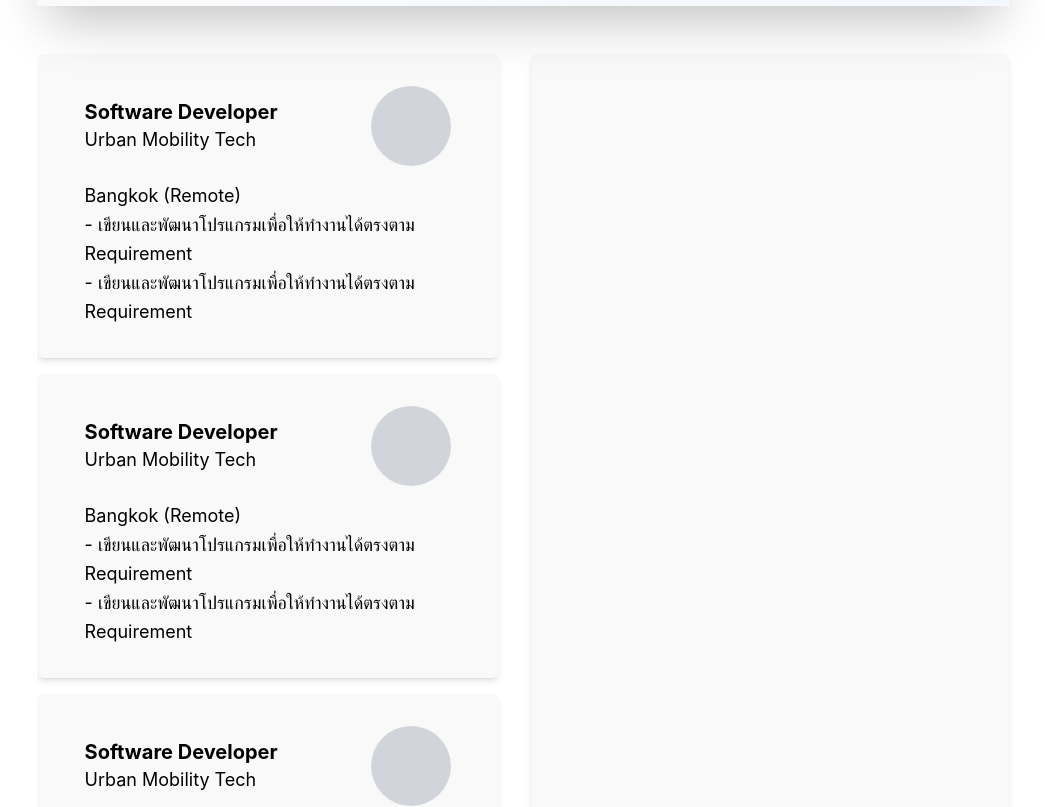
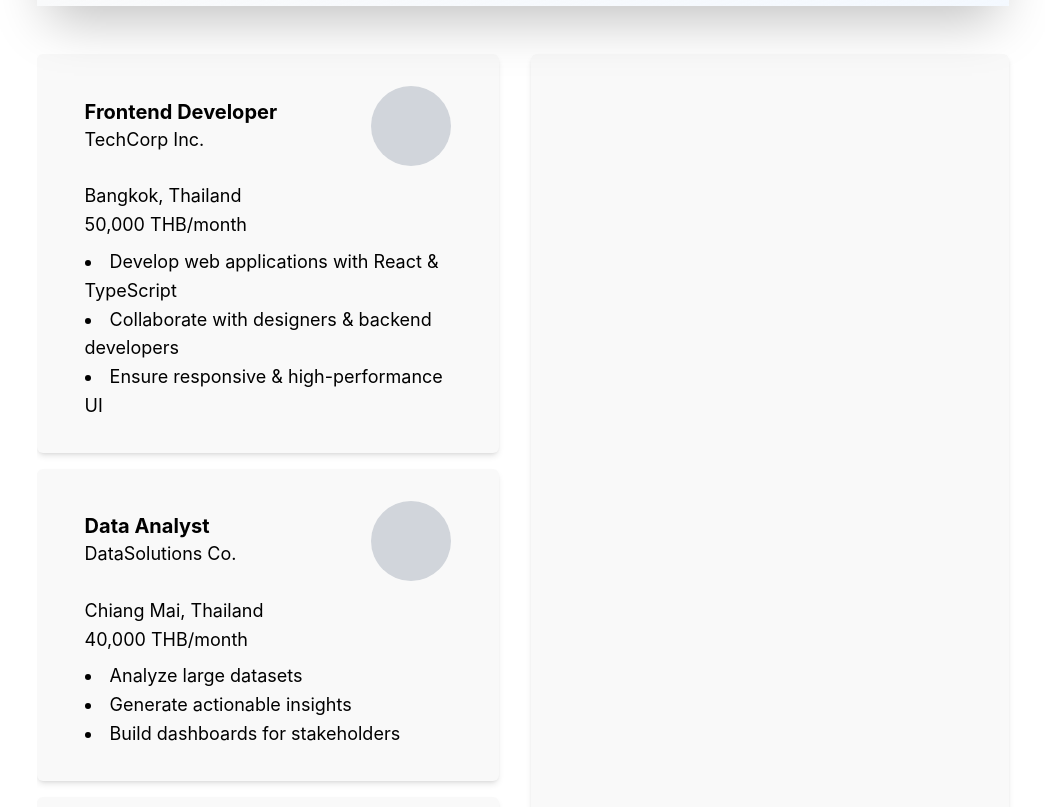
Before and after one commit to KU-jobapp-guys/KU-Seek, a Vue app in the folder frontend/: page /student/explore-job in a window 1280 px wide. Shown: the part 580-1387 px from the top of the page, without its empty margins (117-1162 px from the left). Built offline with nearby package versions, Linux system fonts and the light colour scheme.

Commit message:
add mockup job data

```diff
--- /dev/null
+++ b/frontend/src/assets/type.ts
@@ -0,0 +1,20 @@
+export interface Job {
+  company: string;
+  role: string;
+  location: string;
+  postTime: Date;
+  description: string;
+  highlights: string[];
+  jobType: string;
+  skills: string[];
+  salary: string;
+}
+
+
+export type FilterKeys =
+| 'role'
+| 'tags'
+| 'company'
+| 'jobLevel'
+| 'location'
+| 'jobType'
--- a/frontend/src/components/jobBoard/FilterBox.vue
+++ b/frontend/src/components/jobBoard/FilterBox.vue
@@ -16,7 +16,7 @@ const filters = reactive<Filters>({
 })
 
 const emit = defineEmits<{
-  (e: 'filtersChanged', filters: Partial<Filters>): void
+  (e: 'applyFilter', filters: Partial<Filters>): void
 }>()
 
 const allFields = [...dropdownConfig, ...textConfig]
@@ -35,8 +35,7 @@ onMounted(() => {
 })
 
 const applyFilters = () => {
-  console.log('options:', { ...filters })
-  emit('filtersChanged', filters)
+  emit('applyFilter', filters)
 }
 
 const clearFilters = () => {
--- a/frontend/src/components/jobBoard/JobBox.vue
+++ b/frontend/src/components/jobBoard/JobBox.vue
@@ -1,20 +1,27 @@
 <script setup lang="ts">
-const job = defineProps()
+import type { Job } from '@/assets/type';
+
+const props = defineProps<{ job: Job }>();
+const { job } = props;
+
 </script>
+
 
 <template>
   <div class="h-full bg-[#F9F9F9] px-12 py-8 w-full mb-4 rounded-md shadow-md">
     <div class="flex justify-between items-center mb-4">
       <div>
-        <p class="text-xl font-bold">Software Developer</p>
-        <p>Urban Mobility Tech</p>
+        <p class="text-xl font-bold">{{ job.role }}</p>
+        <p>{{ job.company }}</p>
       </div>
       <div class="bg-gray-300 w-20 h-20 rounded-full" />
     </div>
-    <p>Bangkok (Remote)</p>
-    <div>
-    <p>- เขียนและพัฒนาโปรแกรมเพื่อให้ทำงานได้ตรงตาม Requirement</p>
-    <p>- เขียนและพัฒนาโปรแกรมเพื่อให้ทำงานได้ตรงตาม Requirement</p>
-    </div>
+    <p>{{ job.location }}</p>
+    <p>{{ job.salary }}</p>
+    <ul class="list-disc list-inside mt-2">
+      <li v-for="value in job.highlights">
+        {{ value }}
+      </li>
+    </ul>
   </div>
 </template>
--- /dev/null
+++ b/frontend/src/data/mockJobs.ts
@@ -0,0 +1,64 @@
+import type { Job } from "@/assets/type";
+
+export const mockJobs: Job[] = [
+  {
+    company: "TechCorp Inc.",
+    role: "Frontend Developer",
+    location: "Bangkok, Thailand",
+    postTime: new Date("2025-08-01T10:00:00"),
+    description: `Develop and maintain web applications using React and TypeScript. Collaborate with designers and backend developers. Ensure responsiveness and performance optimization across browsers and devices.`,
+    highlights: [
+      "Develop web applications with React & TypeScript",
+      "Collaborate with designers & backend developers",
+      "Ensure responsive & high-performance UI"
+    ],
+    jobType: "Full-time",
+    skills: ["React", "TypeScript", "HTML", "CSS", "TailwindCSS"],
+    salary: "50,000 THB/month"
+  },
+  {
+    company: "DataSolutions Co.",
+    role: "Data Analyst",
+    location: "Chiang Mai, Thailand",
+    postTime: new Date("2025-08-03T15:30:00"),
+    description: `Analyze large datasets, generate reports and insights, collaborate with business teams, and ensure data accuracy. Build dashboards for stakeholders and support data-driven decisions.`,
+    highlights: [
+      "Analyze large datasets",
+      "Generate actionable insights",
+      "Build dashboards for stakeholders"
+    ],
+    jobType: "Contract",
+    skills: ["SQL", "Python", "Excel", "Tableau"],
+    salary: "40,000 THB/month"
+  },
+  {
+    company: "FinTech Global",
+    role: "Backend Developer",
+    location: "Bangkok, Thailand",
+    postTime: new Date("2025-08-05T09:00:00"),
+    description: `Build scalable backend services and REST APIs using Node.js and Express. Implement database models, authentication, and caching strategies. Work closely with frontend developers for seamless integration.`,
+    highlights: [
+      "Build backend services & REST APIs",
+      "Implement database & authentication",
+      "Collaborate with frontend team"
+    ],
+    jobType: "Full-time",
+    skills: ["Node.js", "Express", "MongoDB", "Docker"],
+    salary: "60,000 THB/month"
+  },
+  {
+    company: "Creative Studios",
+    role: "UI/UX Designer",
+    location: "Phuket, Thailand",
+    postTime: new Date("2025-08-07T11:45:00"),
+    description: `Design user interfaces and experiences for web and mobile applications. Conduct user research, create wireframes, prototypes, and ensure design consistency across platforms.`,
+    highlights: [
+      "Design UI/UX for web & mobile apps",
+      "Conduct user research & create prototypes",
+      "Ensure consistent design across platforms"
+    ],
+    jobType: "Part-time",
+    skills: ["Figma", "Adobe XD", "Sketch", "User Research"],
+    salary: "30,000 THB/month"
+  },
+];
--- a/frontend/src/views/JobBoardView.vue
+++ b/frontend/src/views/JobBoardView.vue
@@ -1,7 +1,33 @@
 <script setup lang="ts">
-import Header from '@/components/layouts/Header.vue'
+import { ref, onMounted } from 'vue';
+import Header from '@/components/layouts/Header.vue';
 import FilterBox from '@/components/jobBoard/FilterBox.vue';
 import JobBox from '@/components/jobBoard/JobBox.vue';
+import type { Job, FilterKeys } from '@/assets/type';
+import { mockJobs } from '@/data/mockJobs';
+import search from '@/assets/icons/search.svg'
+
+const jobs = ref<Job[]>([]);
+
+type Filters = Record<FilterKeys, string>;
+const filters = ref<Partial<Filters>>({});
+
+async function fetchJobs(newFilters: Partial<Filters> = {}) {
+  filters.value = { ...filters.value, ...newFilters };
+
+  console.log("Fetching new data with options:", filters.value);
+
+  jobs.value = mockJobs.filter(job => {
+    return Object.entries(filters.value).every(([key, value]) => {
+      if (!value) return true;
+      return (job as any)[key].toString().toLowerCase().includes(value.toLowerCase());
+    });
+  });
+}
+
+onMounted(() => {
+  fetchJobs();
+});
 </script>
 
 <template>
@@ -9,18 +35,26 @@ import JobBox from '@/components/jobBoard/JobBox.vue';
 
   <div class="relative -mt-24 md:-mt-40 px-[8vw] md:px-[12vw]">
 
-    <FilterBox />
+    <FilterBox @applyFilter="fetchJobs" />
 
-    <div class="mt-12 flex h-full gap-x-4">
-      <div class="w-full pr-4 h-[800px] gap-y-4 overflow-y-auto">
-        <div v-for="value in [1,2,3,4,5,6]">
-          <JobBox />
+    <div class="mt-12">
+      <div v-if="jobs.length > 0" class="w-full h-full flex gap-x-4">
+        <div class="w-full pr-4 h-[800px] gap-y-4 overflow-y-auto">
+          <div v-for="job in jobs" :key="job.company + job.role">
+            <JobBox :job="job" />
+          </div>
+        </div>
+        <div class="w-full bg-[#F9F9F9] p-2 rounded-md shadow-md hidden md:block">
+
         </div>
       </div>
-      <div class="w-full bg-[#F9F9F9] p-2 rounded-md shadow-md hidden md:block">
 
+      <div v-if="jobs.length === 0" class="mt-8 w-full flex flex-col items-center justify-center">
+        <img :src="search" class="h-32 w-32" />
+        <p class="text-xl font-bold my-4">No matching results found</p>
+        <p>We couldn't find any results that match your search.</p>
+        <p>Try adjusting your filters or checking for spelling errors.</p>
       </div>
     </div>
   </div>
-
 </template>
```
Also changed, not shown: frontend/src/assets/icons/search.svg (added), 1 other file (tests, documents, lock files or other folders).
